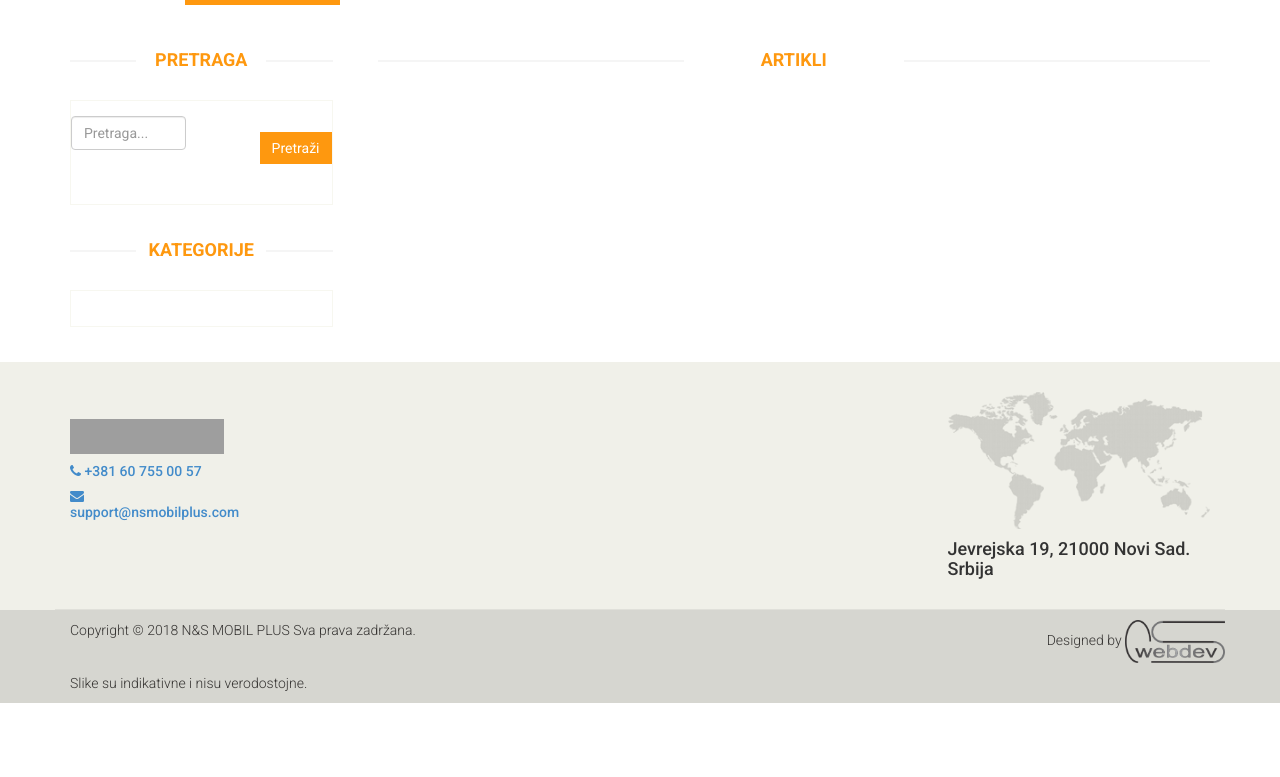
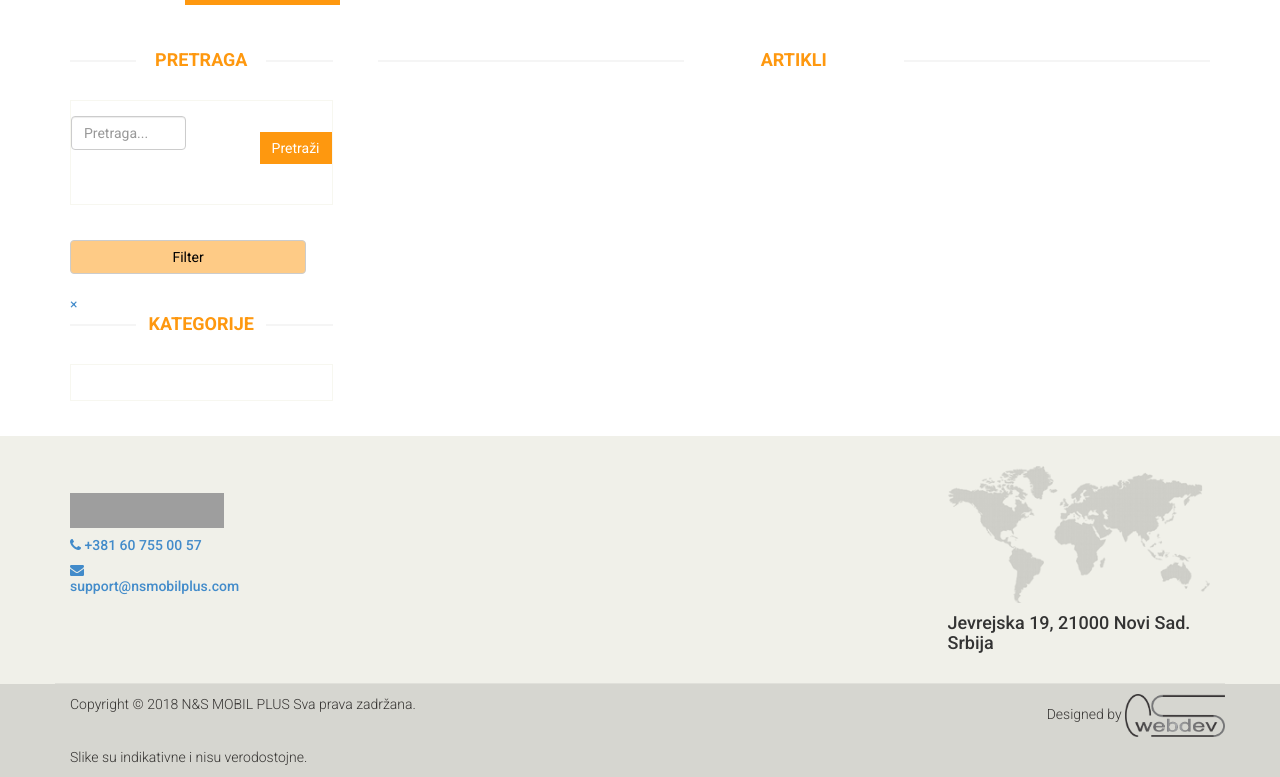
Before and after one commit to papulic/NSMOBILPLUS, a Django app: page / in a window 1280 px wide. Shown: the part 564-1341 px from the top of the page. Before the commit the page ends 1267 px from the top, so only its background shows below. Run offline with Django 3.2, Linux system fonts and the light colour scheme; data that the repository does not hold is empty; grey boxes are pictures that could not be loaded.

Commit message:
Add files via upload

```diff
--- a/eprodaja/templates/eprodaja/index.html
+++ b/eprodaja/templates/eprodaja/index.html
@@ -97,8 +97,10 @@
 							</form>
 						</div>
 						<div id="scroller-anchor"></div>
-						<button class="btn btn-default visible-xs visible-sm fixedElement" id="button_xs"><a href="#accordian">Filter</a></button>
-						<div class="hidden-xs hidden-sm" id="mySidenav">
+
+						<button class="btn btn-default fixedElement" id="button_xs" onclick="openNav()"><a href="#accordian">Filter</a></button>
+						<div class="sidenav" id="mySidenav">
+						<a href="javascript:void(0)" class="closebtn" onclick="closeNav()">&times;</a>
                         <h2>KATEGORIJE</h2>
                         <div class="panel-group category-products" id="accordian"><!--category-productsr-->
 
```
